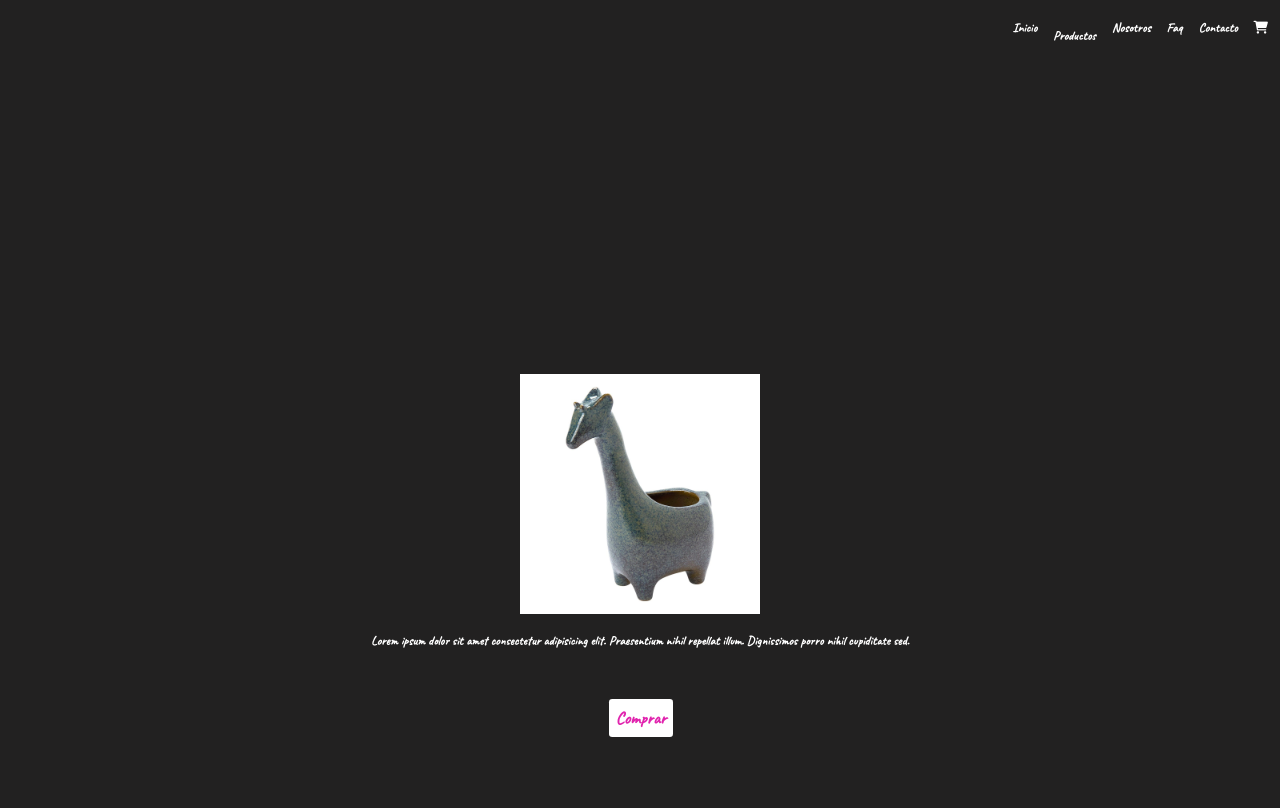
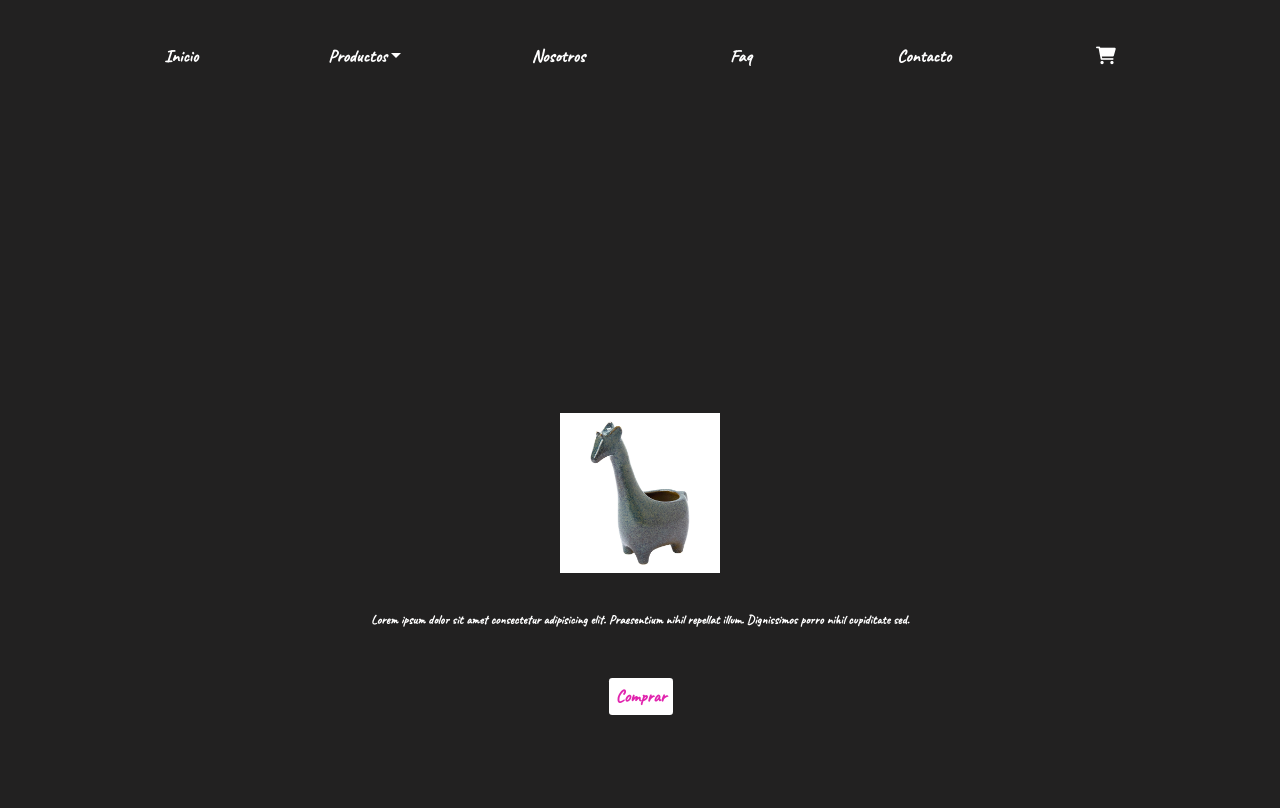
Before and after one commit to urielae/Entrega-Final-Desarrollo-Web, a plain HTML site: page productos.html in a window 1280 px wide. Shown: the part 79-887 px from the top of the page. Drawn offline with nearby package versions, Linux system fonts and the light colour scheme.

Commit message:
Subiendo nuevo repositorio

```diff
--- a/css/style.css
+++ b/css/style.css
@@ -4,6 +4,11 @@
   margin: 0;
   padding: 0;
   box-sizing: border-box;
+}
+
+*::selection {
+  color: #fff;
+  background-color: #e124ae;
 }
 
 /* BUTTONS CONFIGURATION */
@@ -42,22 +47,19 @@ body {
 
 .container-fluid {
   margin: 0 auto;
-  max-width: 1320px;
+  width: 75%;
 }
 
 /* NAV LIST */
 
-.nav_list {
-  list-style: none;
-  display: flex;
+nav {
   margin: 0 0.6rem 0 0.6rem;
-  padding-block: 2rem;
-  flex-direction: row;
-  justify-content: flex-end;
+  padding-block: 3rem;
   font-size: 1.1rem;
+  padding-left: 0;
 }
 
-.nav__link {
+.nav-link {
   display: inline;
   text-decoration: none;
   color: #ffff;
@@ -65,8 +67,7 @@ body {
   transition-duration: 0.5s;
 }
 
-.nav__link:hover {
-  opacity: 0.5;
+.nav-link:hover {
   color: #e124ae;
 }
 
@@ -76,8 +77,13 @@ body {
   transition-duration: 0.5s;
 }
 .shopping_cart a i:hover {
-  opacity: 0.5;
   color: #e124ae;
+}
+
+.dropdown-menu {
+  --bs-dropdown-link-color: #e124ae;
+  --bs-dropdown-link-hover-color: #fff;
+  --bs-dropdown-link-hover-bg: #e124ae;
 }
 
 /* MAIN PAGE */
@@ -132,7 +138,6 @@ body {
   box-shadow: rgba(240, 46, 170, 0.4) -5px 5px,
     rgba(240, 46, 170, 0.3) -10px 10px, rgba(240, 46, 170, 0.2) -15px 15px,
     rgba(240, 46, 170, 0.1) -20px 20px, rgba(240, 46, 170, 0.05) -25px 25px;
-  transform: scale(1.1);
 }
 
 .photo__one,
@@ -168,7 +173,6 @@ body {
   box-shadow: rgba(240, 46, 170, 0.4) 5px 5px, rgba(240, 46, 170, 0.3) 10px 10px,
     rgba(240, 46, 170, 0.2) 15px 15px, rgba(240, 46, 170, 0.1) 20px 20px,
     rgba(240, 46, 170, 0.05) 25px 25px;
-  transform: scale(1.1);
 }
 
 /* ABOUT US */
@@ -325,7 +329,6 @@ body {
 }
 
 .footer_page a i:hover {
-  opacity: 0.5;
   color: #e124ae;
 }
 
@@ -341,15 +344,18 @@ body {
 }
 
 .footer__copyright a:hover {
-  opacity: 0.5;
   color: #e124ae;
 }
 
 /*MOBILE FIRST*/
 
-@media screen and (min-width: 320px) and (max-width: 1330px) {
+@media screen and (max-width: 1440px) and (min-width: 320px) {
   .title {
     font-size: 3rem;
+  }
+
+  .container-sm {
+    overflow: hidden;
   }
 
   .nav_list {
@@ -434,7 +440,7 @@ body {
   }
 
   .product__cuencos img {
-    width: 30vh;
+    width: 20vh;
     margin-bottom: 0.2rem;
   }
 
@@ -447,7 +453,7 @@ body {
   }
 
   .about__us--pic {
-    width: 30vh;
+    width: 20vh;
   }
 
   .about__us--first__section,
@@ -467,7 +473,7 @@ body {
   .faq__section__one,
   .faq__section__two,
   .faq__section__three {
-    font-size: 1.7rem;
+    font-size: 1.3rem;
   }
 
   .explanation__one,
--- a/productos.html
+++ b/productos.html
@@ -13,7 +13,7 @@
     />
     <link href="https://unpkg.com/aos@2.3.1/dist/aos.css" rel="stylesheet" />
     <link rel="stylesheet" href="css/style.css" />
-    <link rel="shortcut icon" href="Imagenes/ceramic.png" type="image/icon" />
+    <link rel="shortcut icon" href="imagenes/ceramic.png" type="image/icon" />
     <link
       rel="stylesheet"
       href="https://cdnjs.cloudflare.com/ajax/libs/font-awesome/6.2.0/css/all.min.css"
@@ -25,28 +25,64 @@
   </head>
   <body>
     <header>
-      <div class="container-fluid">
-        <a class="title" href="index.html">Bola que mola</a>
-        <nav>
-          <ul class="nav_list">
-            <li><a class="nav__link" href="index.html">Inicio</a></li>
-            <li class="nav__link">Productos</li>
-            <li>
-              <a class="nav__link" href="nosotros.html">Nosotros</a>
-            </li>
-            <li><a class="nav__link" href="faq.html">Faq</a></li>
-            <li><a class="nav__link" href="contacto.html">Contacto</a></li>
-            <div class="shopping_cart">
-              <a href="#"><i class="fa-solid fa-cart-shopping"></i></a>
-            </div>
-          </ul>
+      <div class="container-sm">
+        <a class="title" href="index.html">BOLA QUE MOLA</a>
+        <nav class="nav nav-pills flex-column flex-sm-row">
+          <a
+            class="flex-sm-fill text-sm-center nav-link"
+            aria-current="page"
+            href="index.html"
+            >Inicio</a
+          >
+          <li class="nav-link" aria-current="page">
+            <a
+              class="flex-sm-fill text-sm-center nav-link nav-link dropdown-toggle text-white"
+              href="productos.html"
+              role="button"
+              data-bs-toggle="dropdown"
+              aria-expanded="false"
+              >Productos</a
+            >
+            <ul class="dropdown-menu">
+              <li>
+                <a class="dropdown-item" href="productos.html">Cuencos</a>
+              </li>
+              <li><a class="dropdown-item" href="productos.html">Deco</a></li>
+              <li><a class="dropdown-item" href="productos.html">Tazas</a></li>
+              <li><a class="dropdown-item" href="productos.html">Varios</a></li>
+            </ul>
+          </li>
+          <a
+            class="flex-sm-fill text-sm-center nav-link"
+            aria-current="page"
+            href="nosotros.html"
+            >Nosotros</a
+          >
+          <a
+            class="flex-sm-fill text-sm-center nav-link"
+            aria-current="page"
+            href="faq.html"
+            >Faq</a
+          >
+          <a
+            class="flex-sm-fill text-sm-center nav-link"
+            aria-current="page"
+            href="contacto.html"
+            >Contacto</a
+          >
+          <a
+            class="flex-sm-fill text-sm-center nav-link"
+            aria-current="page"
+            href="#"
+            ><i class="fa-solid fa-cart-shopping"></i
+          ></a>
         </nav>
       </div>
     </header>
-    <div class="container-fluid">
+    <div class="container-sm">
       <div class="product__cuencos">
         <div class="img1" data-aos="fade-right">
-          <img src="Imagenes/objeto4.jpeg" alt="" />
+          <img src="imagenes/objeto4.jpeg" alt="" />
         </div>
         <div class="caja1" data-aos="fade-left">
           <p>
@@ -56,7 +92,7 @@
           <button class="button" type="submit">Comprar</button>
         </div>
         <div class="img2" data-aos="fade-left">
-          <img src="Imagenes/objeto6.webp" alt="" />
+          <img src="imagenes/objeto6.webp" alt="" />
         </div>
         <div class="caja2" data-aos="fade-right">
           <p>
@@ -66,7 +102,7 @@
           <button class="button" type="submit">Comprar</button>
         </div>
         <div class="img3" data-aos="fade-right">
-          <img src="Imagenes/objetos.jpg" alt="" />
+          <img src="imagenes/objetos.jpg" alt="" />
         </div>
         <div class="caja3" data-aos="fade-left">
           <p>
@@ -76,7 +112,7 @@
           <button class="button" type="submit">Comprar</button>
         </div>
         <div class="img4" data-aos="fade-left">
-          <img src="Imagenes/objetos2.jpg" alt="" />
+          <img src="imagenes/objetos2.jpg" alt="" />
         </div>
         <div class="caja4" data-aos="fade-right">
           <p>
@@ -86,7 +122,7 @@
           <button class="button" type="submit">Comprar</button>
         </div>
         <div class="img5" data-aos="fade-right">
-          <img src="Imagenes/objeto5.jpg" alt="" />
+          <img src="imagenes/objeto5.jpg" alt="" />
         </div>
         <div class="caja5" data-aos="fade-left">
           <p>
@@ -98,7 +134,7 @@
       </div>
     </div>
     <footer>
-      <div class="container-fluid">
+      <div class="container-sm">
         <div class="footer_page">
           <div class="footer__icons">
             <a href="#"><i class="fa-brands fa-instagram"></i></a>
```
Also changed, not shown: contacto.html (+54 -18 lines), faq.html (+54 -18 lines), index.html (+60 -24 lines), nosotros.html (+57 -19 lines).
